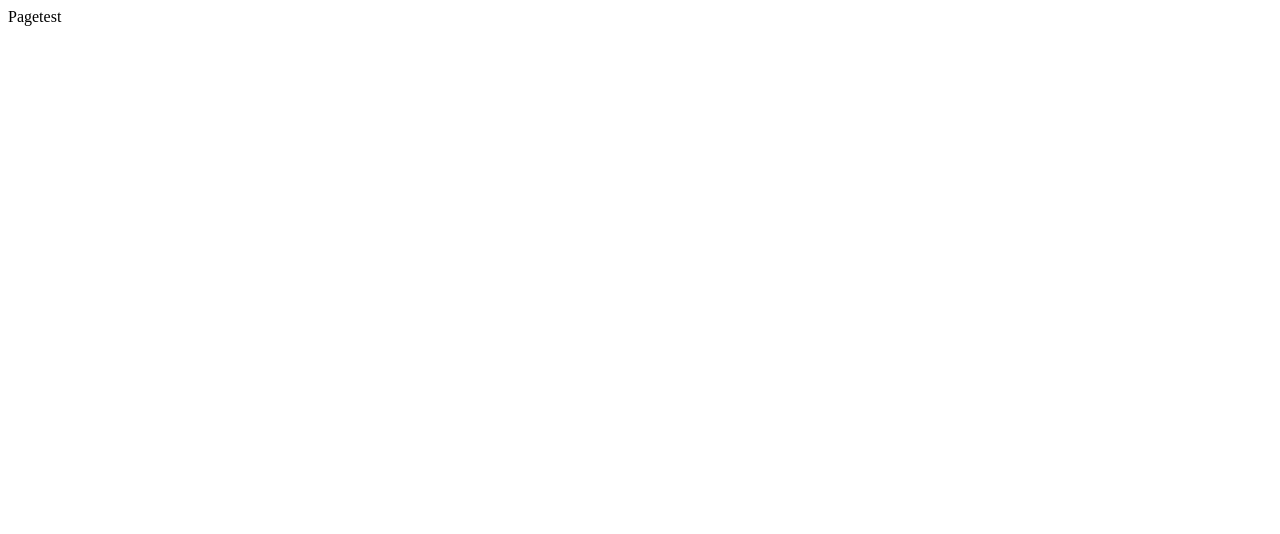
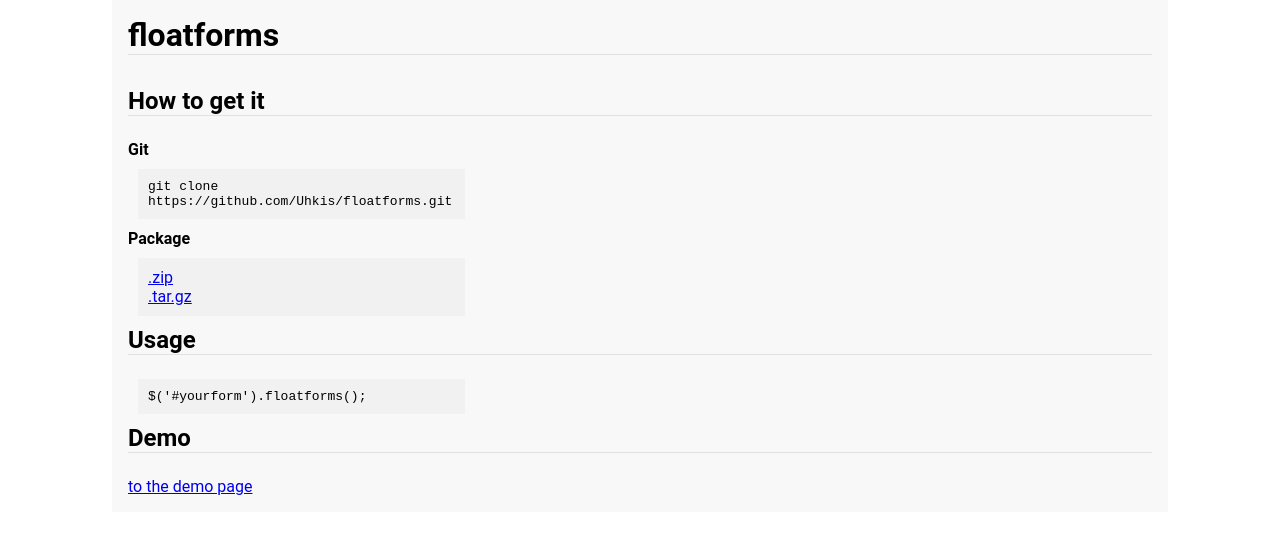
Before and after one commit to Uhkis/floatforms, a plain HTML site: page index.html in a window 1280 px wide. Drawn offline with Linux system fonts and the light colour scheme.

Commit message:
Add stuff to project page.

```diff
--- /dev/null
+++ b/css/style.css
@@ -0,0 +1,30 @@
+* {
+  margin: 0;
+  padding: 0;
+}
+
+body {
+  font-family: 'Roboto', 'Arial', serif;
+}
+
+code, p {
+  background-color: #f1f1f1;
+  padding: 10px;
+  margin: 10px;
+  display: block;
+  width: 30%;
+}
+
+#wrapper {
+  width: 80%;
+  max-width: 1200px;
+  margin: 0 auto;
+  background-color: #f8f8f8;
+  padding: 1em;
+  height: 100%;
+}
+
+h1, h2 {
+  margin-bottom: 1em;
+  border-bottom: 1px solid #e1e1e1;
+}
--- a/index.html
+++ b/index.html
@@ -1 +1,34 @@
-Pagetest
+<!doctype html>
+<html lang="en">
+<head>
+<title>floatforms jQuery plugin</title>
+<link rel="stylesheet" href="css/style.css">
+</head>
+<body>
+<div id="wrapper">
+<header>
+<h1>floatforms</h1>
+</header>
+<section>
+<h2>How to get it</h2>
+<strong>Git</strong>
+<code>
+git clone https://github.com/Uhkis/floatforms.git
+</code>
+<strong>Package</strong><br>
+<p>
+<a href="https://github.com/Uhkis/floatforms/archive/master.zip">.zip</a><br>
+<a href="https://github.com/Uhkis/floatforms/archive/master.tar.gz">.tar.gz</a><br>
+</p>
+</section>
+<section>
+<h2>Usage</h2>
+<code>$('#yourform').floatforms();</code>
+</section>
+<section>
+<h2>Demo</h2>
+<a href="demo.html">to the demo page</a>
+</section>
+</div>
+</body>
+</html>
```
